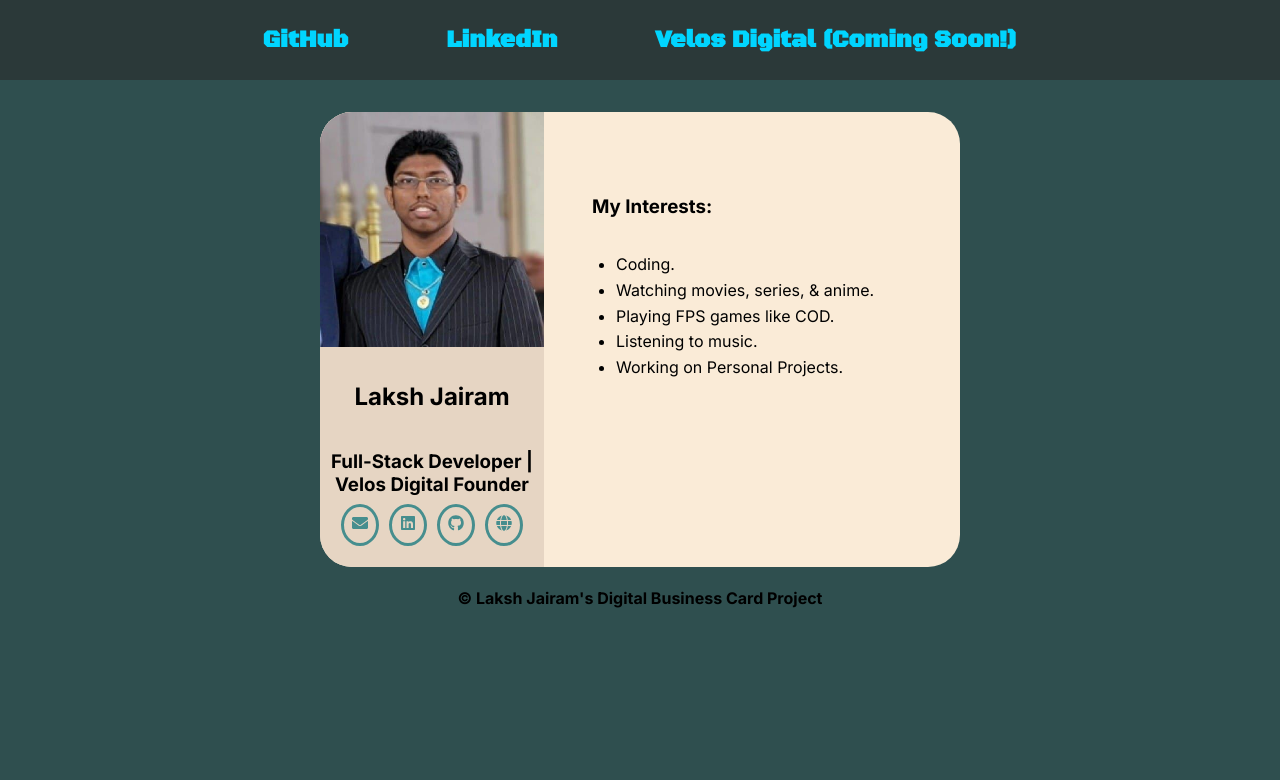
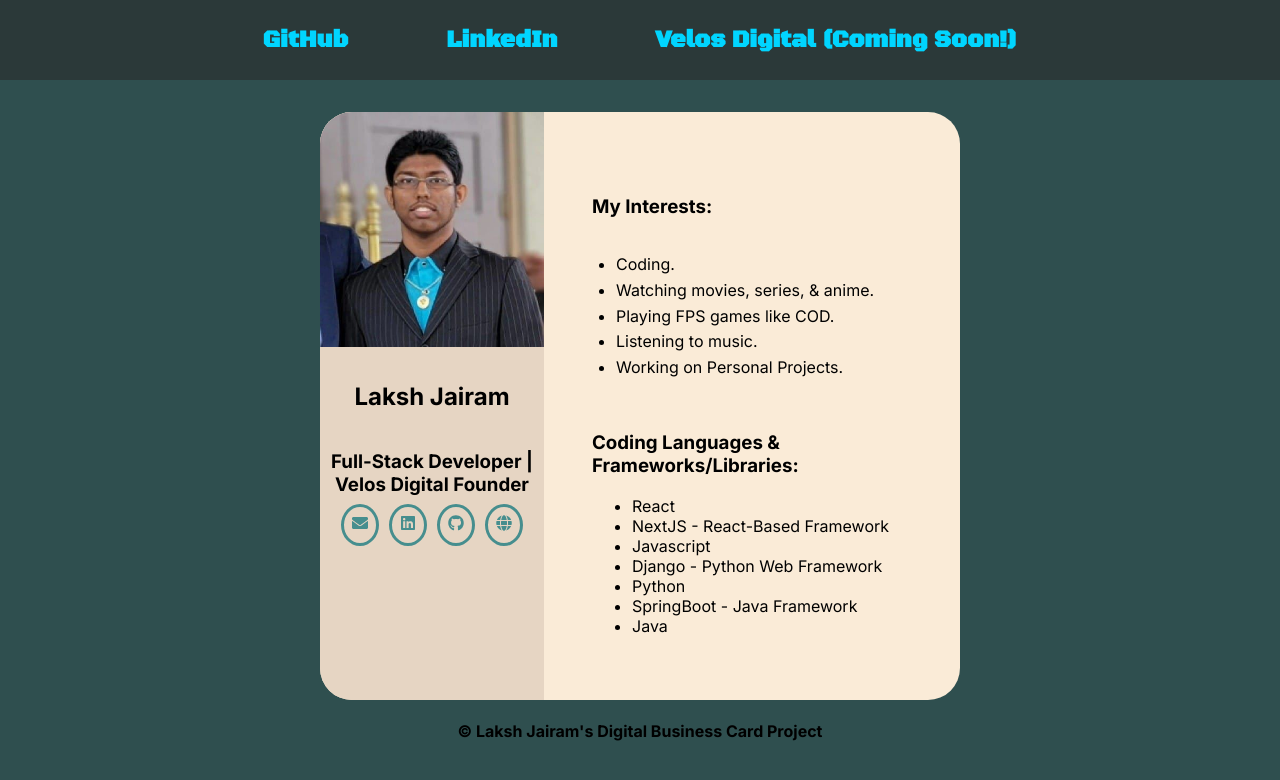
Before and after one commit to Lakshmanj/digitalbusinesscard_reactproject, a React (Vite) app in the folder digitalbusinesscard/: page / in a window 1280 px wide. Shown: the top 780 px of the page. Built offline with nearby package versions, Linux system fonts and the light colour scheme.

Commit message:
added skills component to Card component, will be further refining the styling of the card in future commits.

```diff
--- a/digitalbusinesscard/src/components/Card.jsx
+++ b/digitalbusinesscard/src/components/Card.jsx
@@ -1,6 +1,7 @@
 // This file will be for making the digital card itself, on the page.
 import Interests from './Interests';
 import Info from './Info';
+import Skills from './Skills'
 import profilePic from '../assets/pfp.jpg';
 
 
@@ -16,6 +17,7 @@ export default function Card() {
             {/* this component covers the right side */}
             <div className='card-details'>
                 <Interests />
+                <Skills />
             </div>
         </main>
     )
```
